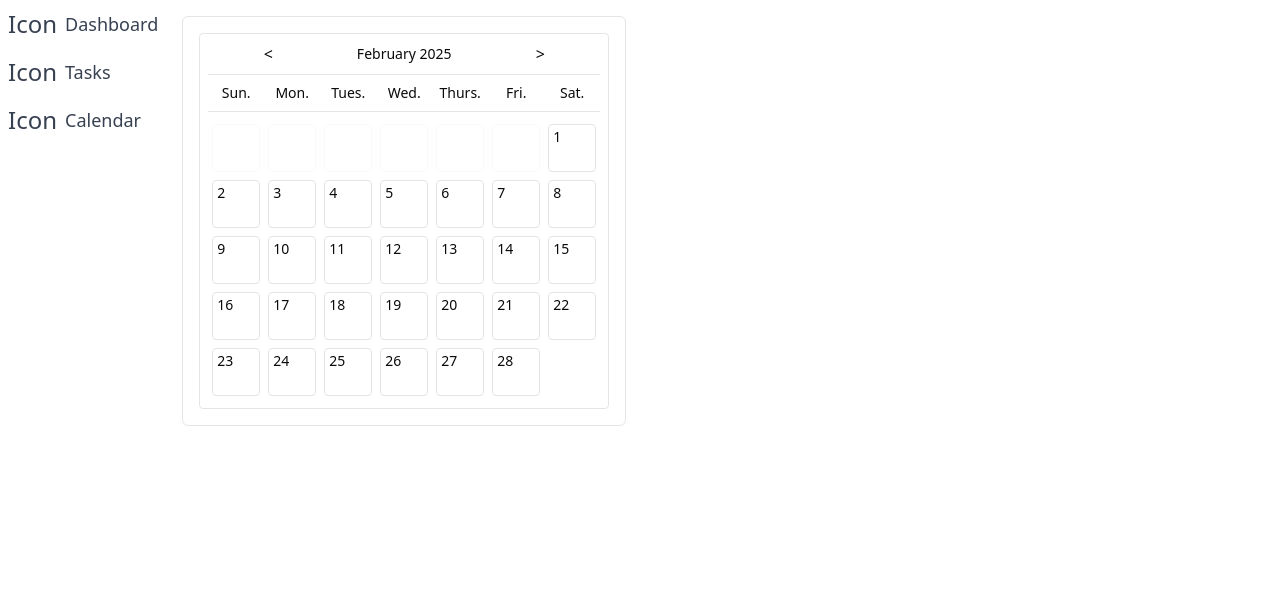
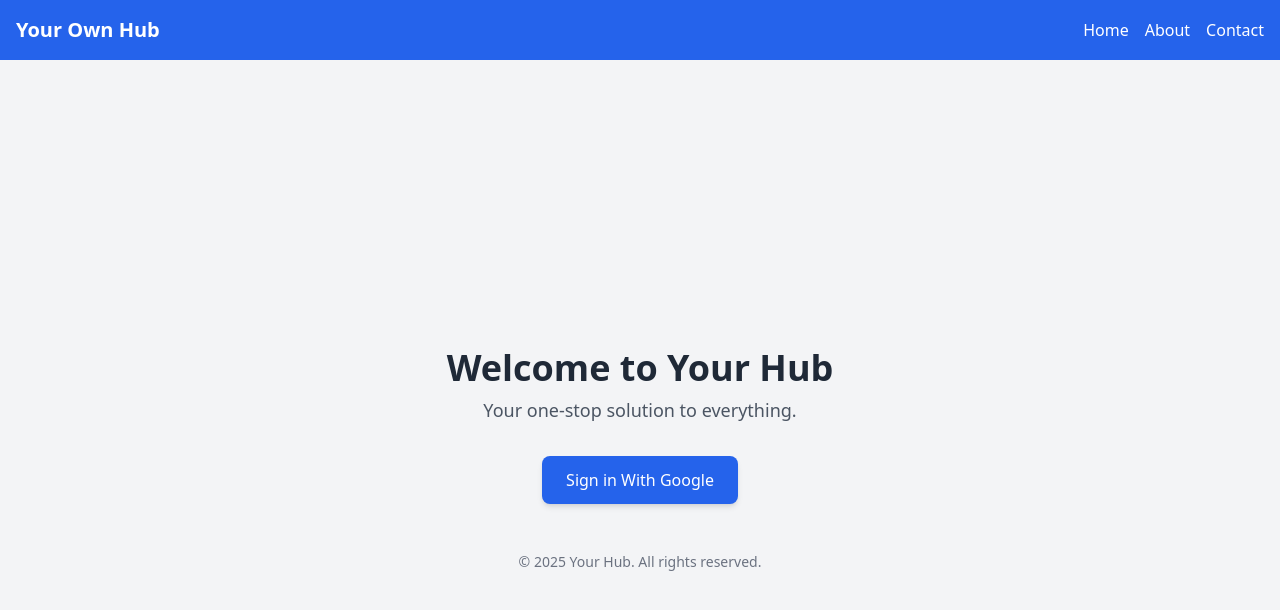
Before and after one commit to enzorod10/hub, a Next.js app: page / in a window 1280 px wide. Shown: the top 610 px of the page. Built offline with nearby package versions, Linux system fonts and the light colour scheme.

Commit message:
created landing page, made nav conditional based on pathname, and began working on authentication

```diff
--- a/app/layout.tsx
+++ b/app/layout.tsx
@@ -3,6 +3,7 @@ import { Geist, Geist_Mono } from "next/font/google";
 import "./globals.css";
 import { AiTest } from "@/components/Ai";
 import Nav from "@/components/nav";
+import Header from "@/components/header";
 
 const geistSans = Geist({
   variable: "--font-geist-sans",
@@ -31,9 +32,12 @@ export default function RootLayout({
       <body
         className={`${geistSans.variable} ${geistMono.variable} antialiased`}
       >
-        <div className="flex">
-          <Nav />
-          {children}
+        <div className="flex flex-col">
+          <Header />
+          <div className="flex">
+            <Nav />
+            {children}
+          </div>
         </div>
       </body>
     </html>
--- a/app/page.tsx
+++ b/app/page.tsx
@@ -1,14 +1,20 @@
 'use client';
 
-import Calendar from "@/components/calendar";
-
 export default function Home() {
-
   return (
-    <div className="m-4">
-      <div className="flex w-full border rounded-md p-4 gap-4 justify-center">
-        <Calendar />
-      </div>
+    <div className="w-full h-screen bg-gray-100 flex flex-col items-center justify-center">
+      <header className="text-center mb-8">
+        <h1 className="text-4xl font-bold text-gray-800">Welcome to Your Hub</h1>
+        <p className="text-lg text-gray-600 mt-2">Your one-stop solution to everything.</p>
+      </header>
+      <main className="text-center">
+        <button className="px-6 py-3 bg-blue-600 text-white rounded-lg shadow-md hover:bg-blue-700">
+          Sign in With Google
+        </button>
+      </main>
+      <footer className="mt-12 text-gray-500 text-sm">
+        © {new Date().getFullYear()} Your Hub. All rights reserved.
+      </footer>
     </div>
   );
 }
--- /dev/null
+++ b/components/header.tsx
@@ -0,0 +1,32 @@
+import React from 'react';
+
+const Header: React.FC = () => {
+    return (
+        <header className="bg-blue-600 text-white shadow-md">
+            <div className="container mx-auto flex items-center justify-between p-4">
+                <h1 className="text-xl font-bold">Your Own Hub</h1>
+                <nav>
+                    <ul className="flex space-x-4">
+                        <li>
+                            <a href="#" className="hover:underline">
+                                Home
+                            </a>
+                        </li>
+                        <li>
+                            <a href="#" className="hover:underline">
+                                About
+                            </a>
+                        </li>
+                        <li>
+                            <a href="#" className="hover:underline">
+                                Contact
+                            </a>
+                        </li>
+                    </ul>
+                </nav>
+            </div>
+        </header>
+    );
+};
+
+export default Header;
--- a/components/nav.tsx
+++ b/components/nav.tsx
@@ -1,8 +1,12 @@
+'use client';
 import { navItems } from "@/constants/nav"
 import Link from "next/link"
 import React from "react"
+import { usePathname } from "next/navigation";
 
 function Nav(){
+    const pathname = usePathname();
+    if (!['/'].includes(pathname)){
         return (
             <div className="flex flex-col">
                 {navItems.map((item) => {
@@ -18,5 +22,6 @@ function Nav(){
 
         )
     }
+}
 
 export default Nav;
```
Lines whose indentation alone changed are shown as unchanged.
